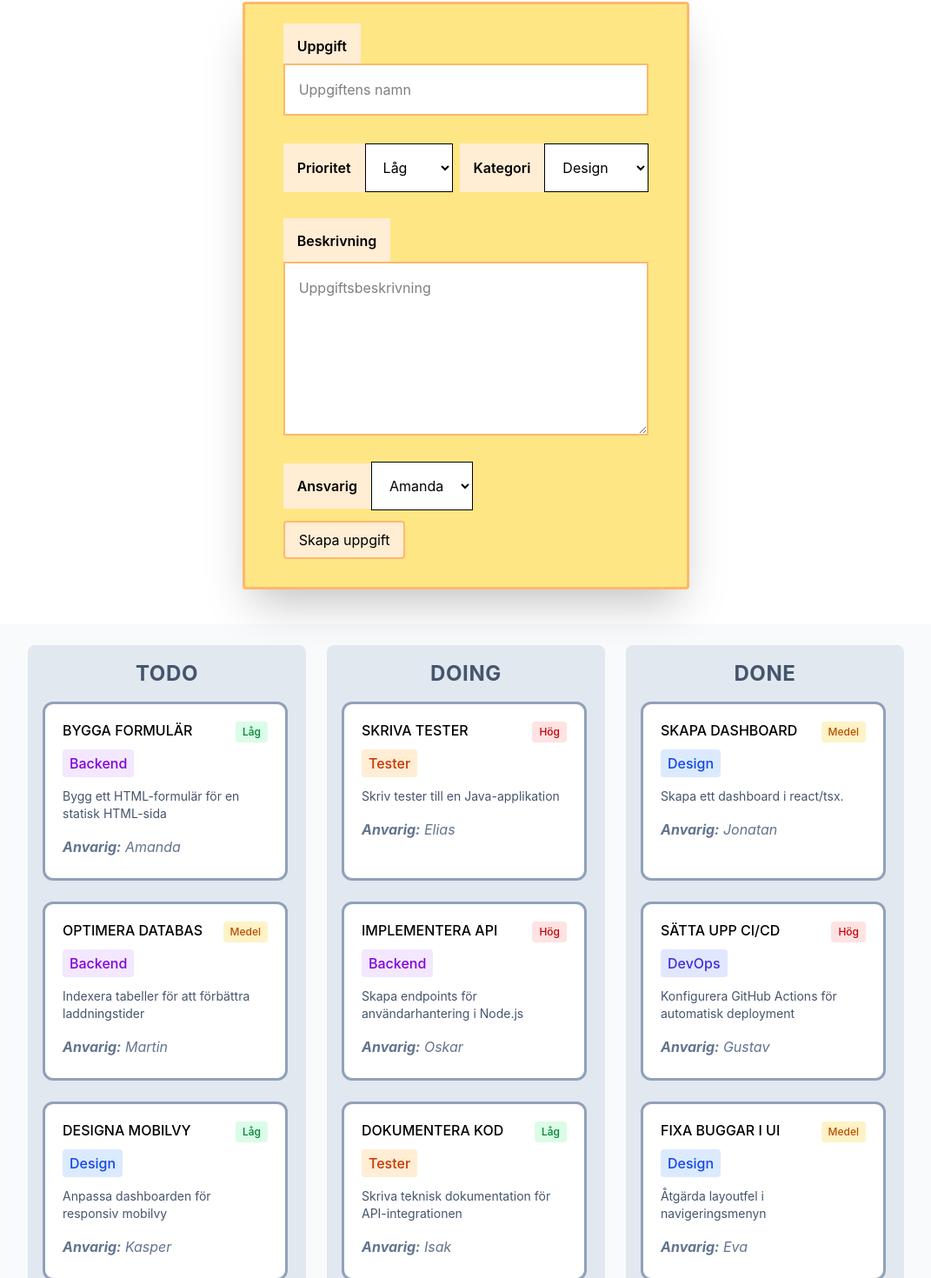
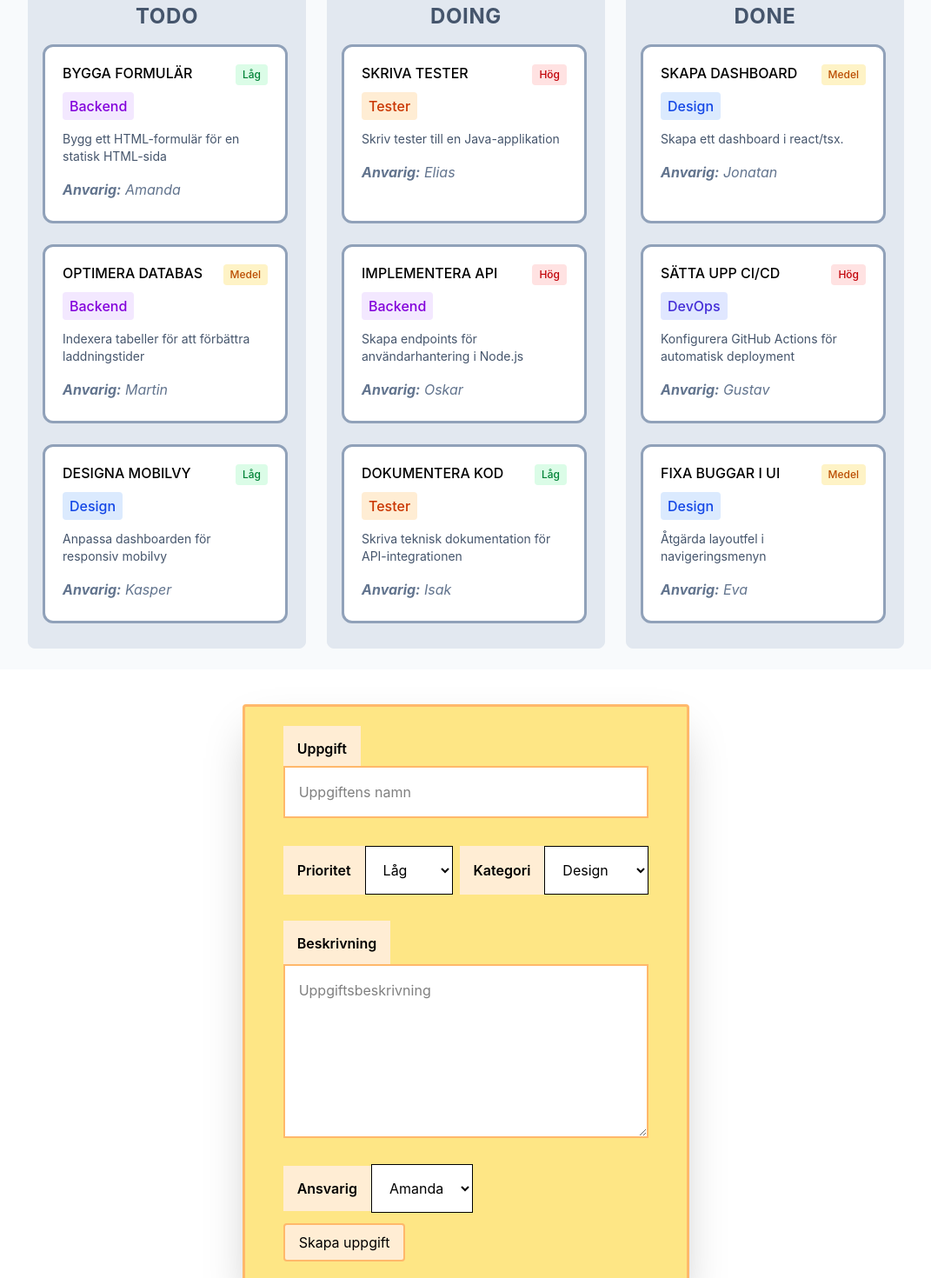
Before and after one commit to katttiger/task-board, a React (Vite) app in the folder task-board/: page / in a window 1280 px wide. Shown: the part 280-1750 px from the top of the page at 87% size, without its empty margins (104-1175 px from the left). Built offline with nearby package versions, Linux system fonts and the light colour scheme.

Commit message:
updated form to add tasks to list

```diff
--- a/task-board/src/App.tsx
+++ b/task-board/src/App.tsx
@@ -5,8 +5,10 @@ import Header from "./components/Header";
 import TaskCard from "./components/TaskCard";
 import Column from "./components/Column";
 import NewTaskForm from "./components/NewTaskForm";
+import type { NewTask } from "./types/NewTask";
+import { useState } from "react";
 
-const tasks: Task[] = [
+const tasksList: Task[] = [
   {
     id: 1,
     title: "Skapa dashboard",
@@ -90,16 +92,26 @@ const tasks: Task[] = [
   },
 ];
 
-const todolist = tasks.filter((task) => task.status === "todo");
-const doinglist = tasks.filter((task) => task.status === "doing");
-const donelist = tasks.filter((task) => task.status === "done");
+const App = () => {
+  const [taskId, setTaskId] = useState(10);
+  const [tasks, setTasks] = useState<Task[]>(tasksList);
 
-const App = () => {
+  const addTask = (newTask: NewTask) => {
+    const task: Task = {
+      id: taskId,
+      ...newTask,
+    };
+    setTaskId(taskId + 1);
+    setTasks([...tasks, task]);
+  };
+  const todolist = tasks.filter((task) => task.status === "todo");
+  const doinglist = tasks.filter((task) => task.status === "doing");
+  const donelist = tasks.filter((task) => task.status === "done");
+
   return (
     <div>
       <Header></Header>
       <main>
-        <NewTaskForm></NewTaskForm>
         <div className="flex flex-col md:flex-row justify-center gap-6 p-6 bg-slate-50 min-h-screen">
           <Column title="Todo">
             {todolist.map((item) => (
@@ -146,6 +158,7 @@ const App = () => {
             ))}
           </Column>
         </div>
+        <NewTaskForm onAddTask={addTask}></NewTaskForm>
       </main>
       <Footer></Footer>
     </div>
--- a/task-board/src/components/NewTaskForm.tsx
+++ b/task-board/src/components/NewTaskForm.tsx
@@ -1,4 +1,6 @@
 import { useState } from "react";
+import type { NewTask } from "../types/NewTask";
+import type { Priority } from "../types/Priority";
 
 const assignees = [
   { key: 1, value: "Amanda" },
@@ -19,20 +21,29 @@ const categories = [
   { key: 4, value: "DevOps" },
 ];
 
-const NewTaskForm = () => {
+type TaskFormProps = {
+  onAddTask: (task: NewTask) => void;
+};
+
+const NewTaskForm = ({ onAddTask }: TaskFormProps) => {
   const [title, setTitle] = useState("");
   const [description, setDescription] = useState("");
-  const [priority, setPriority] = useState("Låg");
+  const [newpriority, setPriority] = useState("");
   const [assignee, setAssignee] = useState(assignees[0].value);
   const [category, setCategory] = useState(categories[0].value);
 
   const handleSubmit = (event: React.SubmitEvent<HTMLFormElement>) => {
     event.preventDefault();
-    console.log(title);
-    console.log(description);
-    console.log(priority);
-    console.log(assignee);
-    console.log(category);
+    let thisPriority: Priority = "Låg";
+
+    onAddTask({
+      title,
+      description,
+      assignee,
+      category,
+      priority: thisPriority,
+      status: "todo",
+    });
   };
 
   return (
@@ -63,7 +74,7 @@ const NewTaskForm = () => {
           <select
             id="priority"
             className="p-4 mt-2 focus:bg-orange-100 bg-white focus:bg-orange-200 border border-black-100 w-full"
-            value={priority}
+            value={newpriority}
             onChange={(event) => setPriority(event.target.value)}
           >
             <option>Låg</option>
@@ -97,7 +108,7 @@ const NewTaskForm = () => {
           <select
             id="priority"
             className="p-4 focus:bg-orange-100 bg-white focus:bg-orange-200 border border-black-100"
-            value={priority}
+            value={newpriority}
             onChange={(event) => setPriority(event.target.value)}
           >
             <option>Låg</option>
--- /dev/null
+++ b/task-board/src/types/NewTask.ts
@@ -0,0 +1,11 @@
+import type { Priority } from "./Priority";
+import type { TaskStatus } from "./TaskStatus";
+
+export type NewTask = {
+  title: string;
+  description: string;
+  assignee: string;
+  category: string;
+  priority: Priority;
+  status: TaskStatus;
+};
```
Also changed, not shown: task-board/src/components/Search-bar.tsx (added).
